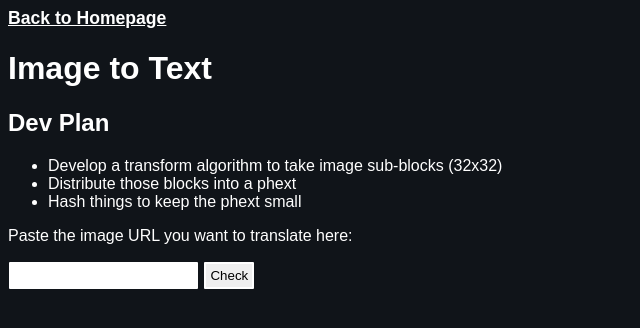
After one commit to wbic16/phextio, a PHP site: page /image-to-text.html in a window 1280 px wide. The commit adds this page. Shown: the top 328 px of the page, without its empty margins (0-640 px from the left). Run offline with PHP 8.4, Linux system fonts and the light colour scheme.

Commit message:
stubbing out some things

```diff
--- /dev/null
+++ b/image-to-text.html
@@ -0,0 +1,68 @@
+<!DOCTYPE html>
+<html>
+<head>
+<title>phext.io - crowd-sourced image to text</title>
+<link rel="stylesheet" href="phext.css?rev=1" />
+<style type="text/css">
+a, a:visited {
+  font-size: 1.1em;
+  font-weight: bold;
+}
+</style>
+<script type="text/javascript" src="phext.ts"></script>
+
+<script type="text/javascript">
+var im = false;
+var ti = false;
+
+function load()
+{
+  if (!im) {
+    im = dgid("image");
+  }
+  if (!ti) {
+    ti = dgid("testimage");
+  }
+}
+
+function translate(url) {
+  return "fetch description of " + url;
+  ti.src = url;
+}
+
+function loadphext() {
+  const http = new XMLHttpRequest();
+  const coordinate = translate(im.value);
+  const url='https://phext.io/api.php?seed=image-to-text&token=lookup&coordinate=' + coordinate;
+  http.open("GET", url);
+  http.send();
+
+  http.onreadystatechange = (e) => {
+      console.log(Http.responseText);
+  };
+}
+</script>
+</head>
+<body onload="load();">
+
+<a href="index.html">Back to Homepage</a>
+
+<h1>Image to Text</h1>
+
+<h2>Dev Plan</h2>
+<ul>
+  <li>Develop a transform algorithm to take image sub-blocks (32x32)</li>
+  <li>Distribute those blocks into a phext</li>
+  <li>Hash things to keep the phext small</li>
+</ul>
+<p>
+Paste the image URL you want to translate here:
+</p>
+
+<form method="GET" action="image-to-text.html">
+<input type="text" id="image" name="image" value="" />
+<input type="button" id="check" value="Check" onclick="loadphext();" />
+</form>
+
+</body>
+</html>
```
Also changed, not shown: phext.inc.php (+6 -4 lines), work.php (added, +45 -0 lines), exocortex.jpg (added), phextio-funding.png (added), v4-launch.png (added), 3 other files.
